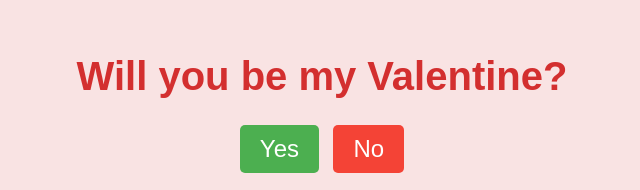
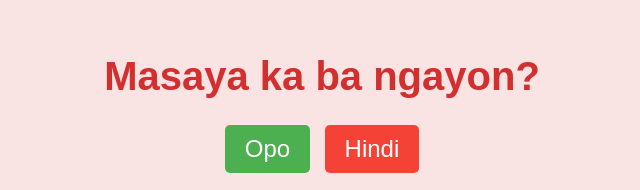
Before and after one commit to sijivizcarra-gif/kiligpo, a plain HTML site: page index.html in a window 1280 px wide. Shown: the part 138-328 px from the top of the page, without its empty margins (318-958 px from the left). Drawn offline with Linux system fonts and the light colour scheme; no server answers.

Commit message:
Update index.html

```diff
--- a/index.html
+++ b/index.html
@@ -60,10 +60,10 @@
 </head>
 <body>
     <div class="container">
-        <h1>Will you be my Valentine?</h1>
+        <h1>Masaya ka ba ngayon?</h1>
         <div class="buttons">
-            <button class="yes-button" onclick="handleYesClick()">Yes</button>
-            <button class="no-button" onclick="handleNoClick()">No</button>
+            <button class="yes-button" onclick="handleYesClick()">Opo</button>
+            <button class="no-button" onclick="handleNoClick()">Hindi</button>
         </div>
         <div class="gif_container">
             <img src="https://media1.giphy.com/media/v1.Y2lkPTc5MGI3NjExbW5lenZyZHI5OXM2eW95b3pmMG40cWVrMDhtNjVuM3A4dGNxa2g2dSZlcD12MV9pbnRlcm5hbF9naWZfYnlfaWQmY3Q9cw/VM1fcpu2bKs1e2Kdbj/giphy.gif" alt="Cute GIF">
```
